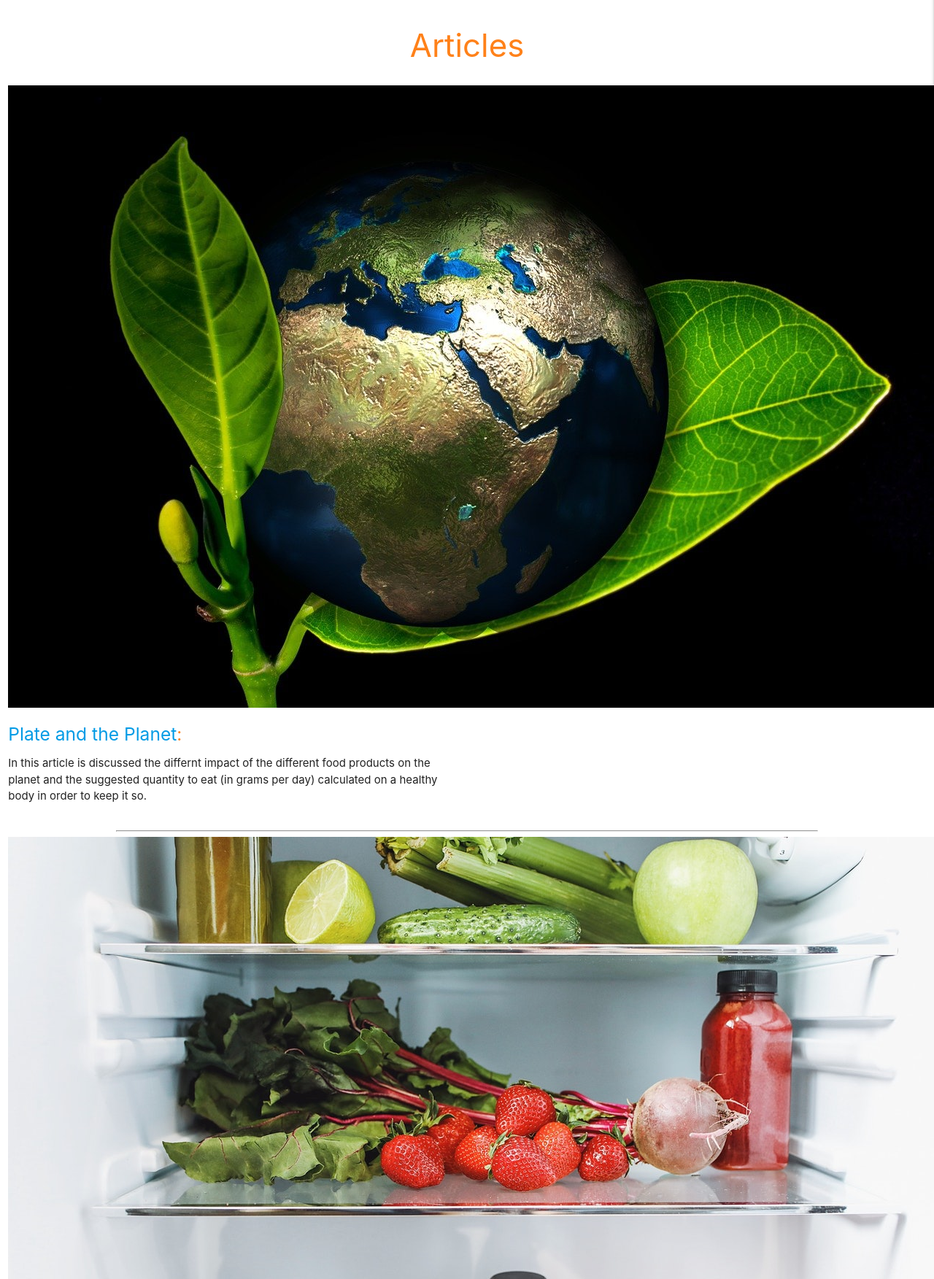
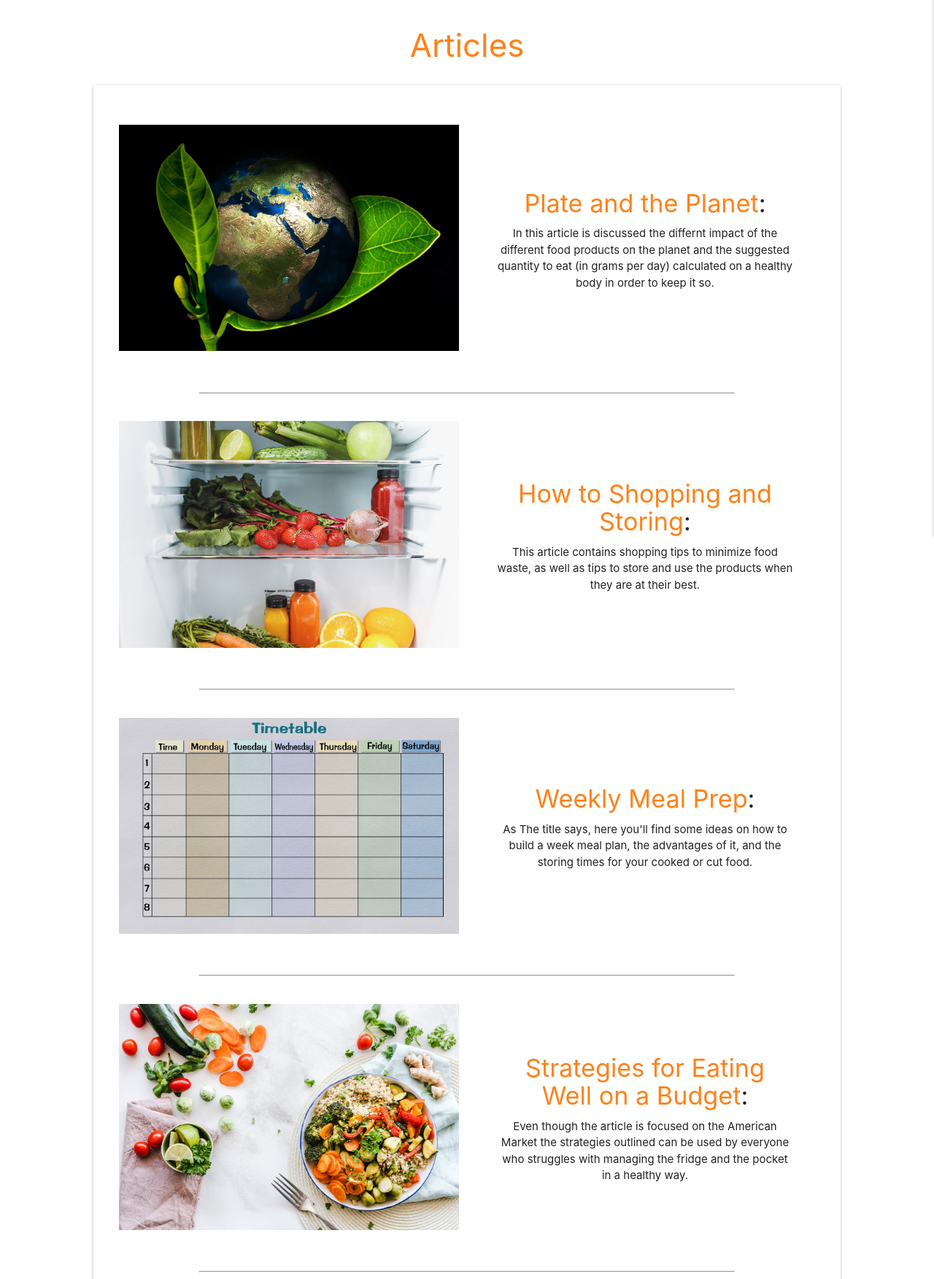
Before and after one commit to Nicola2309/MS3, a Flask app: page /articles in a window 1280 px wide. Shown: the part 125-1878 px from the top of that part at 73% size. Run offline with Flask 2, Linux system fonts and the light colour scheme; the page is wider than the window, and the part outside it is not shown; some libraries are stand-ins or nearby versions; some web fonts are replaced.

Commit message:
Styled Articles html page

```diff
--- a/static/css/style.css
+++ b/static/css/style.css
@@ -430,11 +430,19 @@ p a{
 }
 
 /* Articles Page */
-.article-link{
+.articles-panel{
+    margin: auto;
+    width: 80%;
+}
+.articles-panel img{
+    margin: 30px auto;
+    width: 100%;
+}
+.article-link a{
     color: #FF8119;
 }
 
-.article-link:hover{
+.article-link a:hover{
     color: gold;
 }
 
@@ -520,6 +528,12 @@ p a{
 
     .card.shadow{
         width: 40%;
+    }
+
+    .article-link,
+    .xl-width{
+        margin: 12px auto;
+        width: 87%;
     }
 }
 
--- a/templates/articles.html
+++ b/templates/articles.html
@@ -3,67 +3,94 @@
 
 <h3 class="page-indicator"> Articles </h3>
 
-<div class="row">
+<div class="card card-panel articles-panel">
+
+    <div class="row valign-wrapper">
         <div class="col s12 m6">
             <img src="../static/images/eart-on-plant.jpg" alt="Planet earth on a plant">
-        <h5 class="article-link"><a href="https://www.hsph.harvard.edu/nutritionsource/sustainability/plate-and-planet/"
-                        target="_blank"> Plate and the Planet</a>: <br></h5>
-                <p>In this article is discussed the differnt impact of the different food products on the planet and the
+        </div>
+        <div class="col s12 m6 center-align">
+            <h4 class="article-link"><a
+                    href="https://www.hsph.harvard.edu/nutritionsource/sustainability/plate-and-planet/"
+                    target="_blank"> Plate and the Planet</a>: </h4>
+            <p class="xl-width">In this article is discussed the differnt impact of the different food products on the planet and the
                 suggested quantity to eat (in grams per day) calculated on a healthy body in order to keep it so.
             </p>
         </div>
     </div>
 
     <hr>
-<div class="row">
+    <div class="row valign-wrapper ">
         <div class="col s12 m6">
             <img src="../static/images/vegetable-fridge.jpg" alt="Vegetables in a fridge">
-
-        <h5 class="article-link"><a href="https://www.hsph.harvard.edu/nutritionsource/sustainability/food-waste/food-waste-home/"
-                        target="_blank">How to Shopping and Storing</a>: <br></h5>
-                <p>This article contains shopping tips to minimize food waste, as well as tips to store and use the
+        </div>
+        <div class="col s12 m6 center-align">
+            <h4 class="article-link"><a
+                    href="https://www.hsph.harvard.edu/nutritionsource/sustainability/food-waste/food-waste-home/"
+                    target="_blank">How to Shopping and Storing</a>:
+            </h4>
+            <p class="xl-width">This article contains shopping tips to minimize food waste, as well as tips to store and use the
                 products when they are at their best.</p>
         </div>
     </div>
 
     <hr>
-<div class="row">
+    <div class="row valign-wrapper">
         <div class="col s12 m6">
-        <h5 class="article-link"><a href="https://www.hsph.harvard.edu/nutritionsource/meal-prep/" target="_blank">Weekly Meal
-                        Prep</a>: <br></h5>
-                <p>As The title says, here you'll find some ideas on how to build a week meal plan, the advantages of
+            <img src="../static/images/weekly-timetable.jpg" alt="Weekly timetable on paper">
+        </div>
+        <div class="col s12 m6 center-align">
+            <h4 class="article-link"><a href="https://www.hsph.harvard.edu/nutritionsource/meal-prep/"
+                    target="_blank">Weekly Meal
+                    Prep</a>:</h4>
+            <p class="xl-width">As The title says, here you'll find some ideas on how to build a week meal plan, the advantages of
                 it, and the storing times for your cooked or cut food.</p>
         </div>
     </div>
 
     <hr>
-<div class="row">
+    <div class="row valign-wrapper ">
         <div class="col s12 m6">
-        <h5 class="article-link"><a href="https://www.hsph.harvard.edu/nutritionsource/strategies-nutrition-budget/" target="_blank">
-                        Strategies for Eating Well on a Budget</a>: <br></h5>
-                <p>Even though the article is focused on the American Market the strategies outlined can be used by
+            <img src="../static/images/vege-table.jpg" alt="Plate filled with cut vegetables on a table">
+        </div>
+        <div class="col s12 m6 center-align">
+            <h4 class="article-link"><a href="https://www.hsph.harvard.edu/nutritionsource/strategies-nutrition-budget/"
+                    target="_blank">
+                    Strategies for Eating Well on a Budget</a>:</h4>
+            <p class="xl-width">Even though the article is focused on the American Market the strategies outlined can be used by
                 everyone who struggles with managing the fridge and the pocket in a healthy way.</p>
 
         </div>
     </div>
 
     <hr>
-<div class="row">
+    <div class="row valign-wrapper">
         <div class="col s12 m6">
-        <h5 class="article-link"><a href="https://www.thelancet.com/journals/lancet/article/PIIS0140-6736(18)31788-4/fulltext?utm_campaign=tleat19&utm_source=hub_page"
-                        target="_blank">Healthy Diets from Sustainable Food Systems</a>: <br></h5>
-                <p>This is an extensive article from The Lancet with a big amount of data on the relations between
+            <img src="../static/images/crop-fields-view.jpg" alt="View of crop fields and hills">
+        </div>
+
+        <div class="col s12 m6 center-align">
+            <h4 class="article-link"><a
+                    href="https://www.thelancet.com/journals/lancet/article/PIIS0140-6736(18)31788-4/fulltext?utm_campaign=tleat19&utm_source=hub_page"
+                    target="_blank">Healthy Diets from Sustainable Food Systems</a>:</h4>
+            <p class="xl-width">This is an extensive article from The Lancet with a big amount of data on the relations between
                 healthy diets and resources management.</p>
         </div>
     </div>
 
     <hr>
-<div class="row">
+    <div class="row valign-wrapper">
         <div class="col s12 m6">
-        <h6><a href="https://www.thelancet.com/journals/lancet/article/PIIS0140-6736(07)61256-2/fulltext"
-                        target="_blank">Food, livestock production, energy, climate change, and health</a>: <br></h6>
-                <p>A long historical view till nowadays consumption, a specific section on the relation between
+            <img src="../static/images/eart-light-bulb.jpg" alt=" Planet earth in a light bulb">
+        </div>
+        <div class="col s12 m6 center-align">
+                <h4 class="article-link">
+                    <a href="https://www.thelancet.com/journals/lancet/article/PIIS0140-6736(07)61256-2/fulltext"
+                        target="_blank">Food, Livestock Production, Energy, Climate Change, and Health</a>:
+                </h4>
+                <p class="xl-width">A long historical view till nowadays consumption, a specific section on the relation between
                     agricultural and red meat emissions and prospects for food yields.</p>
+        </div>
     </div>
 </div>
 
```
Lines whose indentation alone changed are shown as unchanged.
